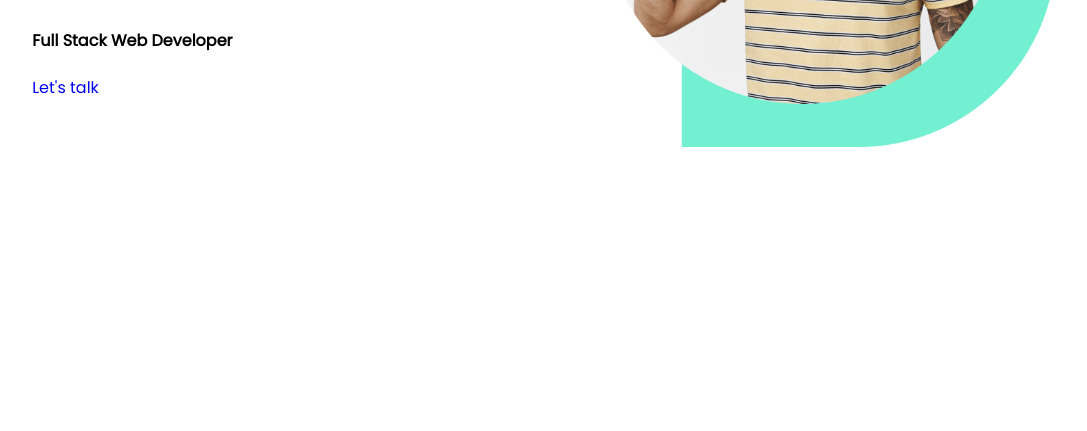
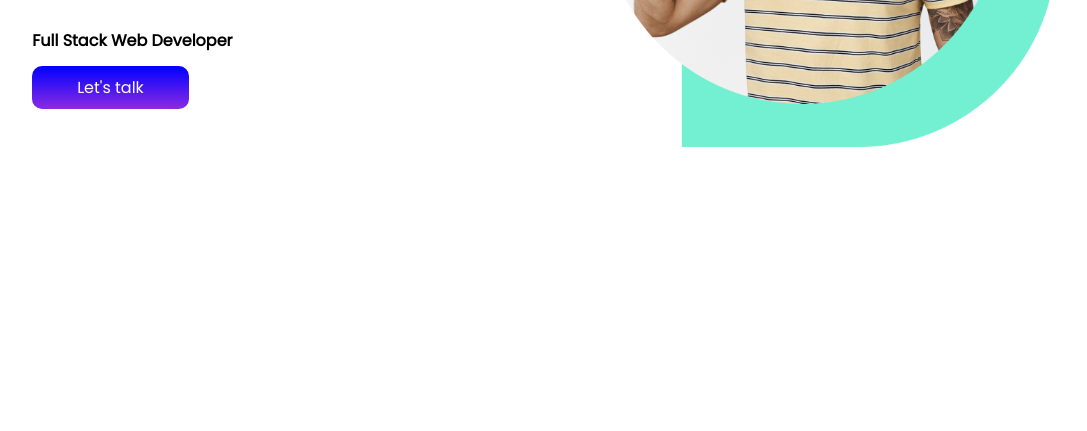
Before and after one commit to nahidulislamshakin/protfoliobyhtmlcss, a plain HTML site: page index.html in a window 1280 px wide. Shown: the part 369-800 px from the top of the page, without its empty margins (39-1126 px from the left). Drawn offline with Linux system fonts and the light colour scheme.

Commit message:
lets talk button design

```diff
--- a/style.css
+++ b/style.css
@@ -19,5 +19,9 @@ img{
     width: 80%;
 }
 .link{
+    color: white;
     text-decoration: none;
+    padding: 10px 45px;
+    border-radius: 10px;
+    background-image: Linear-gradient(blue, blueviolet);
 }
```
